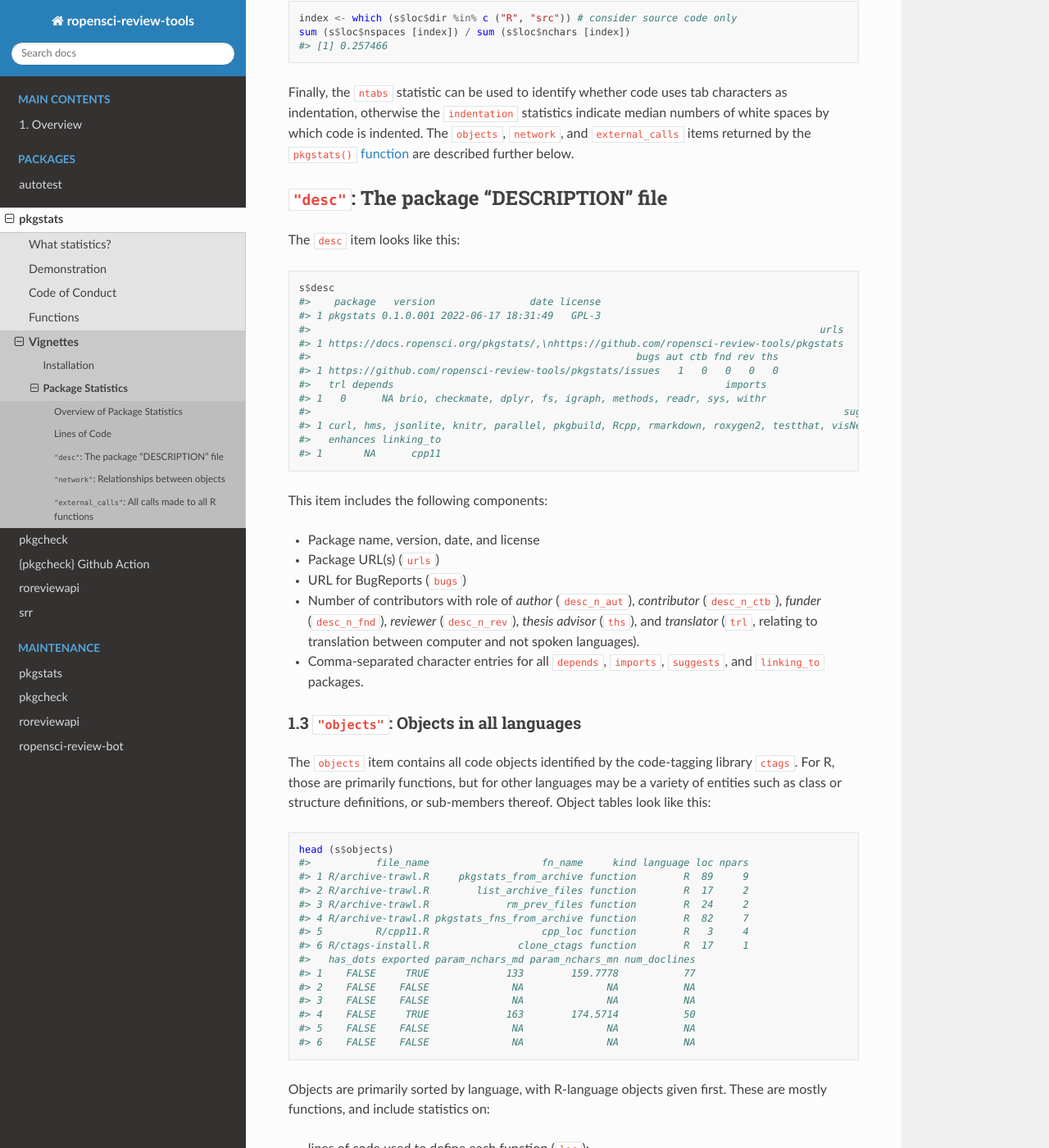
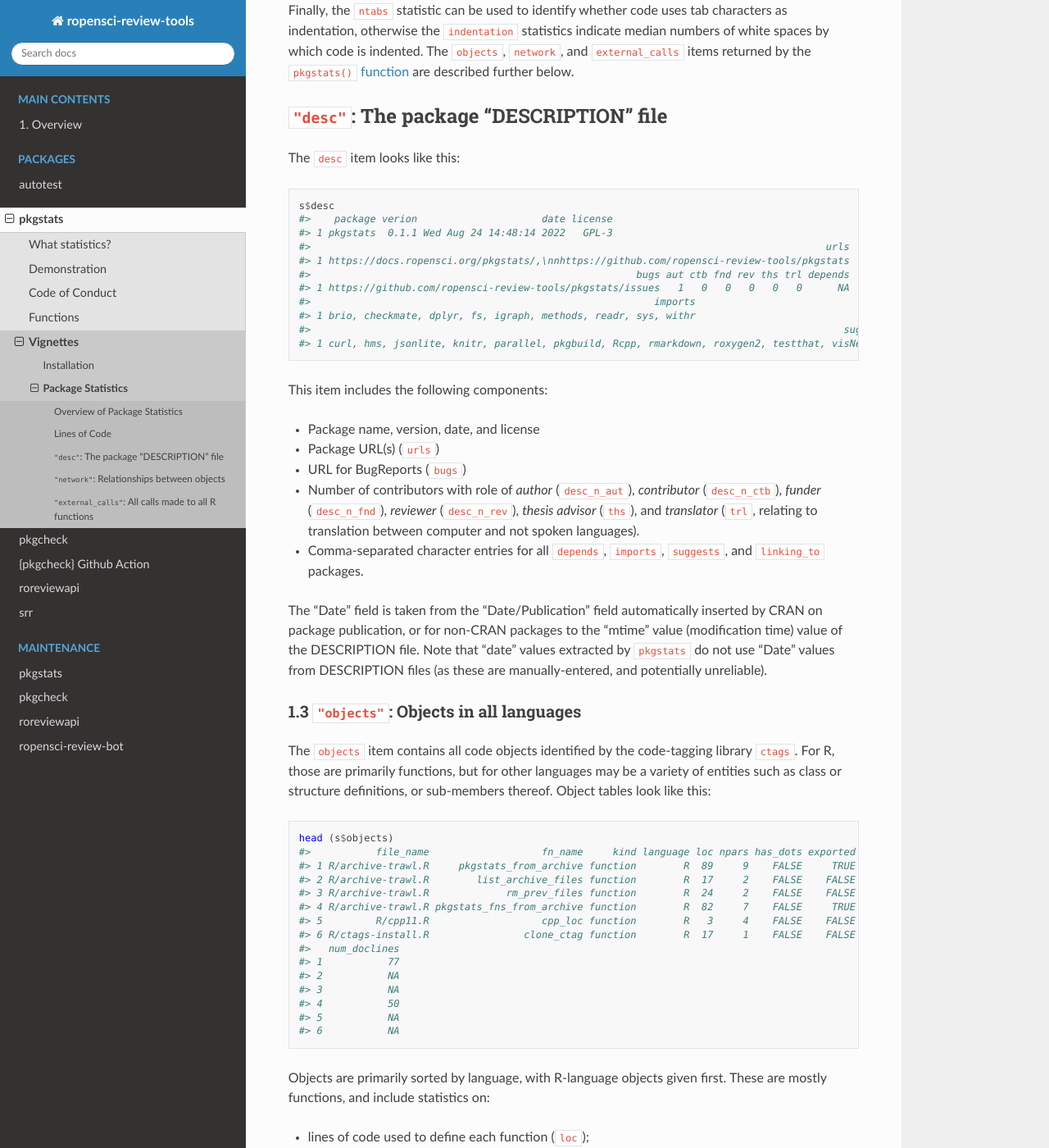
Before and after one commit to ropensci-review-tools/ropensci-review-tools, a Sphinx documentation site: the page built from docs/pkgstats/vignettes/pkgstats.md, in a window 1280 px wide and 1400 px high, scrolled down 2815 px. Shown: the whole window at 82% size. Built offline with Sphinx 7.4.7 and the Read the Docs theme 2.0.0, drawn with Linux system fonts in a browser that asks for light colours; pages that are not in the unit, such as notebooks, are missing from menus; some of the changed text lies outside the part shown.

Commit message:
update pkgstats vignette

````diff
--- a/docs/pkgstats/vignettes/pkgstats.md
+++ b/docs/pkgstats/vignettes/pkgstats.md
@@ -49,15 +49,13 @@
 ``` r
 s [!names (s) %in% c ("objects", "network", "external_calls")]
 #> $loc
-#> # A tibble: 4 × 12
-#> # Groups:   language, dir [4]
-#>   language dir       nfiles nlines ncode  ndoc nempty nspaces nchars nexpr ntabs
-#>   <chr>    <chr>      <int>  <int> <int> <int>  <int>   <int>  <int> <dbl> <int>
-#> 1 C++      src            3    364   276    21     67     932   6983     1     0
-#> 2 R        R             24   4727  3405   640    682   30303 114334     1     0
-#> 3 R        tests          7    300   234     5     61     511   5543     1     0
-#> 4 Rmd      vignettes      2    347   278     8     61    1483  11290     1     0
-#> # … with 1 more variable: indentation <int>
+#> # A tibble: 4 × 11
+#>   language dir       nfiles nlines ncode nempty nspaces nchars nexpr ntabs indentation
+#>   <chr>    <chr>      <int>  <int> <int>  <int>   <int>  <int> <int> <int>       <int>
+#> 1 C++      src            3    364   276     67     932   6983     1     0           4
+#> 2 R        R             24   4727   345    682     333 114334     1     0           4
+#> 3 R        tests          7    300   234     61     511   5543     1     0           4
+#> 4 Rmd      vignettes      2    347   278     61    1483  11290     1     0           4
 #>
 #> $vignettes
 #> vignettes     demos
@@ -68,18 +66,16 @@
 #>           0           0           0
 #>
 #> $desc
-#>    package   version                date license
-#> 1 pkgstats 0.1.0.001 2022-06-17 18:31:49   GPL-3
-#>                                                                                      urls
-#> 1 https://docs.ropensci.org/pkgstats/,\nhttps://github.com/ropensci-review-tools/pkgstats
-#>                                                       bugs aut ctb fnd rev ths
-#> 1 https://github.com/ropensci-review-tools/pkgstats/issues   1   0   0   0   0
-#>   trl depends                                                        imports
-#> 1   0      NA brio, checkmate, dplyr, fs, igraph, methods, readr, sys, withr
-#>                                                                                          suggests
-#> 1 curl, hms, jsonlite, knitr, parallel, pkgbuild, Rcpp, rmarkdown, roxygen2, testthat, visNetwork
-#>   enhances linking_to
-#> 1       NA      cpp11
+#>    package verion                     date license
+#> 1 pkgstats  0.1.1 Wed Aug 24 14:48:14 2022   GPL-3
+#>                                                                                       urls
+#> 1 https://docs.ropensci.org/pkgstats/,\nnhttps://github.com/ropensci-review-tools/pkgstats
+#>                                                       bugs aut ctb fnd rev ths trl depends
+#> 1 https://github.com/ropensci-review-tools/pkgstats/issues   1   0   0   0   0   0      NA
+#>                                                          imports
+#> 1 brio, checkmate, dplyr, fs, igraph, methods, readr, sys, withr
+#>                                                                                          suggests enchances linking_to
+#> 1 curl, hms, jsonlite, knitr, parallel, pkgbuild, Rcpp, rmarkdown, roxygen2, testthat, visNetwork      <NA>      cpp11
 #>
 #> $translations
 #> [1] NA
@@ -100,15 +96,13 @@
 
 ``` r
 s$loc
-#> # A tibble: 4 × 12
-#> # Groups:   language, dir [4]
-#>   language dir       nfiles nlines ncode  ndoc nempty nspaces nchars nexpr ntabs
-#>   <chr>    <chr>      <int>  <int> <int> <int>  <int>   <int>  <int> <dbl> <int>
-#> 1 C++      src            3    364   276    21     67     932   6983     1     0
-#> 2 R        R             24   4727  3405   640    682   30303 114334     1     0
-#> 3 R        tests          7    300   234     5     61     511   5543     1     0
-#> 4 Rmd      vignettes      2    347   278     8     61    1483  11290     1     0
-#> # … with 1 more variable: indentation <int>
+#> # A tibble: 4 × 11
+#>   language dir       nfiles nlines ncode nempty nspaces nchars nexpr ntabs indentation
+#>   <chr>    <chr>      <int>  <int> <int>  <int>   <int>  <int> <int> <int>       <int>
+#> 1 C++      src            3    364   276     67     932   6983     1     0           4
+#> 2 R        R             24   4727   345    682     333 114334     1     0           4
+#> 3 R        tests          7    300   234     61     511   5543     1     0           4
+#> 4 Rmd      vignettes      2    347   278     61    1483  11290     1     0           4
 ```
 
 That output includes the following components, grouped by both computer
@@ -153,7 +147,7 @@
 ``` r
 index <- which (s$loc$dir %in% c ("R", "src")) # consider source code only
 sum (s$loc$nspaces [index]) / sum (s$loc$nchars [index])
-#> [1] 0.257466
+#> [1] 0.01042723
 ```
 
 Finally, the `ntabs` statistic can be used to identify whether code uses
@@ -170,18 +164,16 @@
 
 ``` r
 s$desc
-#>    package   version                date license
-#> 1 pkgstats 0.1.0.001 2022-06-17 18:31:49   GPL-3
-#>                                                                                      urls
-#> 1 https://docs.ropensci.org/pkgstats/,\nhttps://github.com/ropensci-review-tools/pkgstats
-#>                                                       bugs aut ctb fnd rev ths
-#> 1 https://github.com/ropensci-review-tools/pkgstats/issues   1   0   0   0   0
-#>   trl depends                                                        imports
-#> 1   0      NA brio, checkmate, dplyr, fs, igraph, methods, readr, sys, withr
-#>                                                                                          suggests
-#> 1 curl, hms, jsonlite, knitr, parallel, pkgbuild, Rcpp, rmarkdown, roxygen2, testthat, visNetwork
-#>   enhances linking_to
-#> 1       NA      cpp11
+#>    package verion                     date license
+#> 1 pkgstats  0.1.1 Wed Aug 24 14:48:14 2022   GPL-3
+#>                                                                                       urls
+#> 1 https://docs.ropensci.org/pkgstats/,\nnhttps://github.com/ropensci-review-tools/pkgstats
+#>                                                       bugs aut ctb fnd rev ths trl depends
+#> 1 https://github.com/ropensci-review-tools/pkgstats/issues   1   0   0   0   0   0      NA
+#>                                                          imports
+#> 1 brio, checkmate, dplyr, fs, igraph, methods, readr, sys, withr
+#>                                                                                          suggests enchances linking_to
+#> 1 curl, hms, jsonlite, knitr, parallel, pkgbuild, Rcpp, rmarkdown, roxygen2, testthat, visNetwork      <NA>      cpp11
 ```
 
 This item includes the following components:
@@ -196,6 +188,13 @@
 -   Comma-separated character entries for all `depends`, `imports`,
     `suggests`, and `linking_to` packages.
 
+The “Date” field is taken from the “Date/Publication” field
+automatically inserted by CRAN on package publication, or for non-CRAN
+packages to the “mtime” value (modification time) value of the
+DESCRIPTION file. Note that “date” values extracted by `pkgstats` do not
+use “Date” values from DESCRIPTION files (as these are manually-entered,
+and potentially unreliable).
+
 ### 1.3 `"objects"`: Objects in all languages
 
 The `objects` item contains all code objects identified by the
@@ -206,20 +205,20 @@
 
 ``` r
 head (s$objects)
-#>           file_name                   fn_name     kind language loc npars
-#> 1 R/archive-trawl.R     pkgstats_from_archive function        R  89     9
-#> 2 R/archive-trawl.R        list_archive_files function        R  17     2
-#> 3 R/archive-trawl.R             rm_prev_files function        R  24     2
-#> 4 R/archive-trawl.R pkgstats_fns_from_archive function        R  82     7
-#> 5         R/cpp11.R                   cpp_loc function        R   3     4
-#> 6 R/ctags-install.R               clone_ctags function        R  17     1
-#>   has_dots exported param_nchars_md param_nchars_mn num_doclines
-#> 1    FALSE     TRUE             133        159.7778           77
-#> 2    FALSE    FALSE              NA              NA           NA
-#> 3    FALSE    FALSE              NA              NA           NA
-#> 4    FALSE     TRUE             163        174.5714           50
-#> 5    FALSE    FALSE              NA              NA           NA
-#> 6    FALSE    FALSE              NA              NA           NA
+#>           file_name                   fn_name     kind language loc npars has_dots exported param_nchards_md param_nchards_mn
+#> 1 R/archive-trawl.R     pkgstats_from_archive function        R  89     9    FALSE     TRUE              133         159.7778
+#> 2 R/archive-trawl.R        list_archive_files function        R  17     2    FALSE    FALSE               NA               NA
+#> 3 R/archive-trawl.R             rm_prev_files function        R  24     2    FALSE    FALSE               NA               NA
+#> 4 R/archive-trawl.R pkgstats_fns_from_archive function        R  82     7    FALSE     TRUE              163         174.5714
+#> 5         R/cpp11.R                   cpp_loc function        R   3     4    FALSE    FALSE               NA               NA
+#> 6 R/ctags-install.R                clone_ctag function        R  17     1    FALSE    FALSE               NA               NA
+#>   num_doclines
+#> 1           77
+#> 2           NA
+#> 3           NA
+#> 4           50
+#> 5           NA
+#> 6           NA
 ```
 
 Objects are primarily sorted by language, with R-language objects given
@@ -244,20 +243,20 @@
 
 ``` r
 head (s$network)
-#>                   file line1                    from                        to
-#> 1   R/external-calls.R    11   external_call_network      extract_call_content
-#> 2   R/external-calls.R    26   external_call_network add_base_recommended_pkgs
-#> 3   R/external-calls.R    38   external_call_network   add_other_pkgs_to_calls
-#> 4   R/external-calls.R   326 add_other_pkgs_to_calls             control_parse
-#> 5 R/pkgstats-summary.R    39        pkgstats_summary                null_stats
-#> 6 R/pkgstats-summary.R    50        pkgstats_summary               loc_summary
-#>   language cluster_dir centrality_dir cluster_undir centrality_undir
-#> 1        R           1              9             1         230.8333
-#> 2        R           1              9             1         230.8333
-#> 3        R           1              9             1         230.8333
-#> 4        R           1              1             1           6.0000
-#> 5        R           1             11             1         874.0000
-#> 6        R           1             11             1         874.0000
+#>                   file line1                    from                        to language cluster_dir centrality_dir cluster_undir
+#> 1   R/external_calls.R    11   external_call_network      extract_call_content        R           1              9             1
+#> 2   R/external_calls.R    26   external_call_network add_base_recommended_pkgs        R           1              9             1
+#> 3   R/external_calls.R    38   external_call_network   add_other_pkgs_to_calls        R           1              9             1
+#> 4   R/external_calls.R   326 add_other_pkgs_to_calls             control_parse        R           1              1             1
+#> 5 R/pkgstats-summary.R    39        pkgstats_summary                null_stats        R           1             11             1
+#> 6 R/pkgstats-summary.R    50        pkgstats_summary               loc_summary        R           1             11             1
+#>   centrality_undir
+#> 1         230.8333
+#> 2         230.8333
+#> 3         230.8333
+#> 4           6.0000
+#> 5         874.0000
+#> 6         874.0000
 nrow (s$network)
 #> [1] 142
 ```
@@ -304,14 +303,18 @@
 These data are converted to a summary form by the [`pkgstats_summary()`
 function](https://docs.ropensci.org/pkgstats/reference/pkgstats_summary.html),
 which tabulates numbers of external calls and unique functions from each
-package. These data are presented as a single character string which can
-be easily converted to the corresponding numeric values using code like
-the following:
+package. These data are presented as a single character string which
+looks like this:
 
 ``` r
 s_summ <- pkgstats_summary (s)
 print (s_summ$external_calls)
-#> [1] "base:581:84,brio:11:2,curl:4:3,dplyr:7:4,fs:4:2,graphics:10:2,hms:2:1,igraph:3:3,parallel:2:1,pkgstats:126:73,readr:8:5,stats:19:3,sys:14:1,tools:3:2,utils:22:7,visNetwork:3:2,withr:6:2"
+```
+
+These data can be easily converted to the corresponding numeric values
+using code like the following:
+
+``` r
 x <- strsplit (s_summ$external_calls, ",") [[1]]
 x <- do.call (rbind, strsplit (x, ":"))
 x <- data.frame (
````
